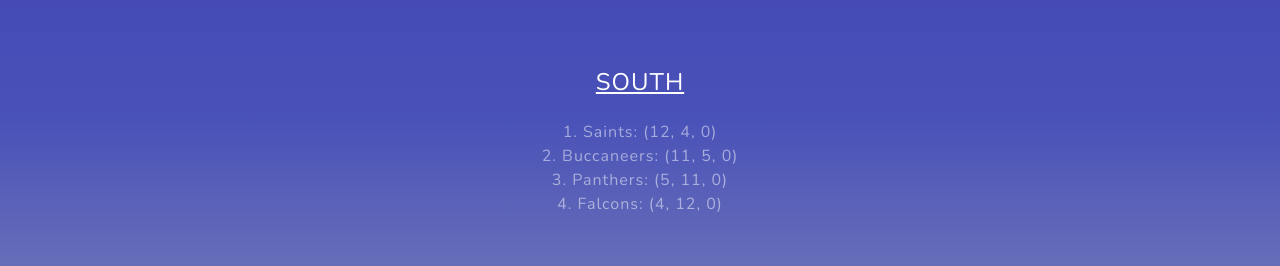
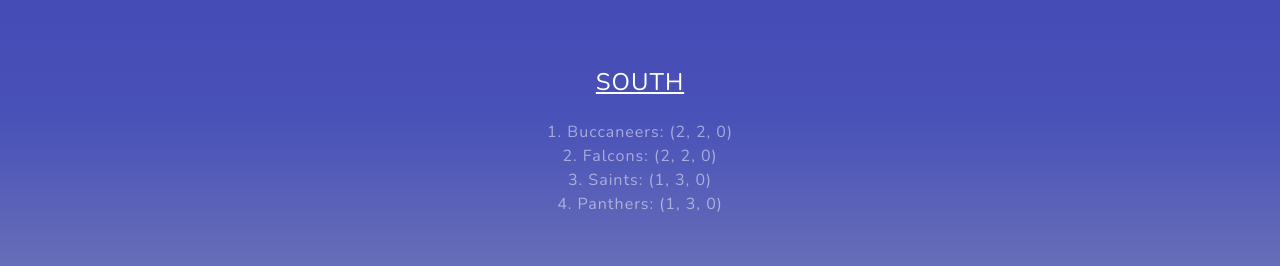
Before and after one commit to blakeharris3/NFLStandings, a website: page standings/public/pages/view.html in a window 1280 px wide. Shown: the part 1900-2166 px from the top of the page. Drawn offline with nearby package versions, Linux system fonts and the light colour scheme.

Commit message:
NFC South

```diff
--- a/standings/public/pages/view.html
+++ b/standings/public/pages/view.html
@@ -169,10 +169,10 @@
             </script>
             <script>
               const nfcSresults = {
-                Saints: { win: 12, lose: 4, tie: 0 },
-                Buccaneers: { win: 11, lose: 5, tie: 0 },
-                Falcons: { win: 4, lose: 12, tie: 0 },
-                Panthers: { win: 5, lose: 11, tie: 0 },
+                Saints: { win: 1, lose: 3, tie: 0 },
+                Buccaneers: { win: 2, lose: 2, tie: 0 },
+                Falcons: { win: 2, lose: 2, tie: 0 },
+                Panthers: { win: 1, lose: 3, tie: 0 },
               }
               const renderNFCSouthStandings = () => {
                 NFCSouth.innerHTML = "";
```
